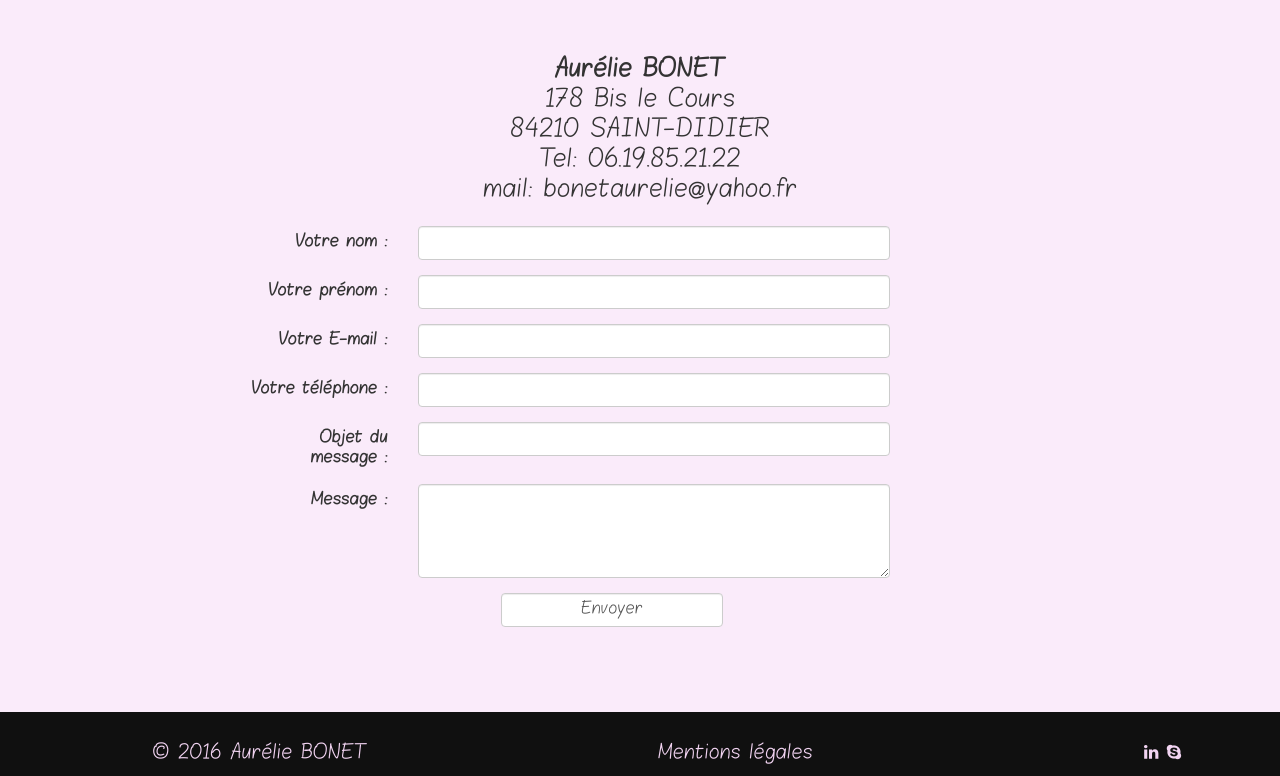
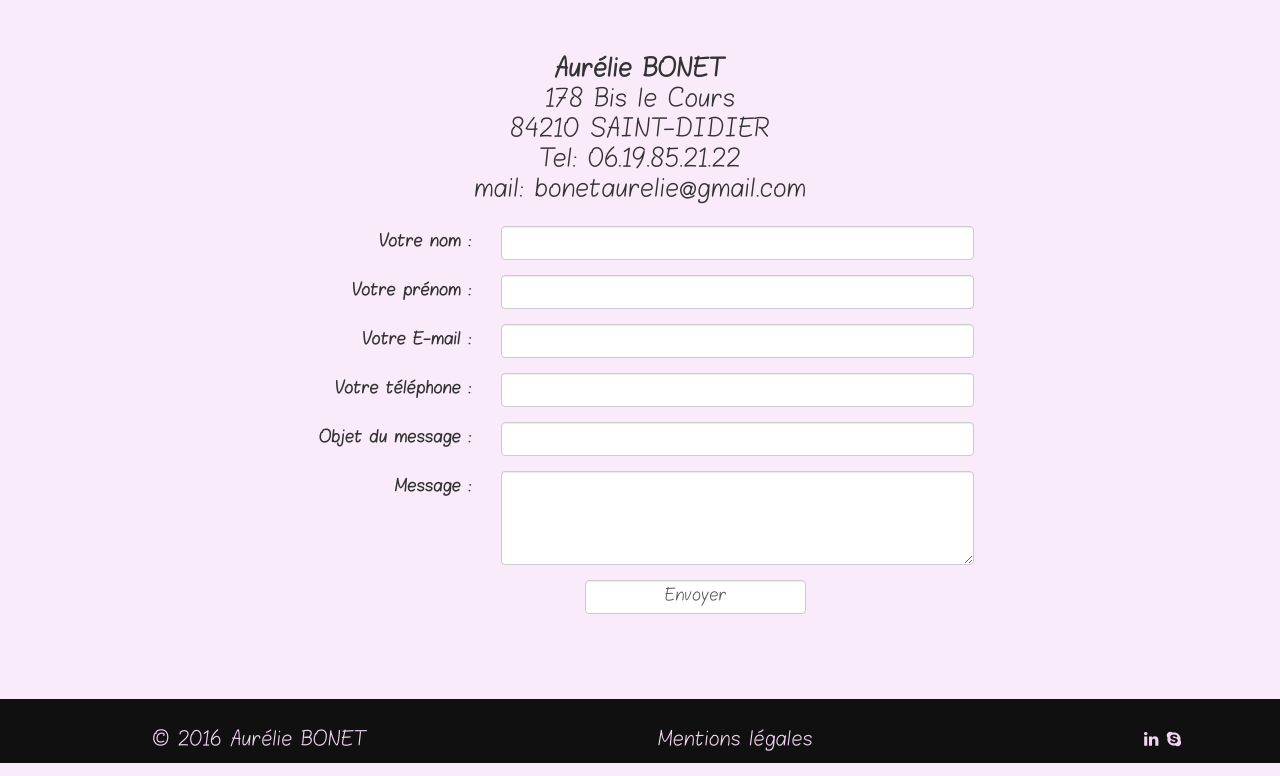
Before and after one commit to bonetaurelie/siteAurelie, a PHP site: page /contact.php in a window 1280 px wide. Shown: the part 54-830 px from the top of the page. Run offline with PHP 8.4, Linux system fonts and the light colour scheme; some libraries are stand-ins or nearby versions.

Commit message:
mise en forme page contact

```diff
--- a/contact.php
+++ b/contact.php
@@ -35,7 +35,7 @@ include ('menu.php');
                 178 Bis le Cours<br>
                 84210 SAINT-DIDIER<br>
                 Tel: 06.19.85.21.22<br>
-                mail: bonetaurelie@yahoo.fr
+                mail: bonetaurelie@gmail.com
             </address>
         </div>
     </div>
@@ -43,43 +43,43 @@ include ('menu.php');
     <div class="row">
         <form class="form-horizontal col-lg-offset-2 col-md-offset-2 col-sm-offset-2 col-xs-offset-2" action="send_email.php" method="post">
             <div class="form-group">
-                <label for="nom" class="col-lg-2 col-md-2 col-sm-3 col-xs-3 control-label">Votre nom :</label>
+                <label for="nom" class="col-lg-3 col-md-3 col-sm-3 col-xs-3 control-label">Votre nom :</label>
                 <div class="col-lg-6 col-md-6 col-sm-6 col-xs-6">
                     <input type="text" class="form-control" id="nom" name="nom" />
                 </div>
             </div>
             <div class="form-group">
-                <label for="prenom" class="col-lg-2 col-md-2 col-sm-3 col-xs-3 control-label">Votre prénom :</label>
+                <label for="prenom" class="col-lg-3 col-md-3 col-sm-3 col-xs-3 control-label">Votre prénom :</label>
                 <div class="col-lg-6 col-md-6 col-sm-6 col-xs-6">
                     <input type="text" class="form-control" id="prenom" name="prenom" />
                 </div>
             </div>
             <div class="form-group">
-                <label for="email" class="col-lg-2 col-md-2 col-sm-3 col-xs-3 control-label">Votre E-mail :</label>
+                <label for="email" class="col-lg-3 col-md-3 col-sm-3 col-xs-3 control-label">Votre E-mail :</label>
                 <div class="col-lg-6 col-md-6 col-sm-6 col-xs-6">
                     <input type="text" class="form-control" id="email" name="email" />
                 </div>
             </div>
             <div class="form-group">
-                <label for="tel" class="col-lg-2 col-md-2 col-sm-3 col-xs-3 control-label">Votre téléphone :</label>
+                <label for="tel" class="col-lg-3 col-md-3 col-sm-3 col-xs-3 control-label">Votre téléphone :</label>
                 <div class="col-lg-6 col-md-6 col-sm-6 col-xs-6">
                     <input type="text" class="form-control" id="tel" name="tel" />
                 </div>
             </div>
             <div class="form-group">
-                <label for="sujet" class="col-lg-2 col-md-2 col-sm-3 col-xs-3 control-label">Objet du message :</label>
+                <label for="sujet" class="col-lg-3 col-md-3 col-sm-3 col-xs-3 control-label">Objet du message :</label>
                 <div class="col-lg-6 col-md-6 col-sm-6 col-xs-6">
                     <input type="text" class="form-control" id="sujet" name="sujet" />
                 </div>
             </div>
             <div class="form-group">
-                <label for="message" class="col-lg-2 col-md-2 col-sm-3 col-xs-3 control-label">Message :</label>
+                <label for="message" class="col-lg-3 col-md-3 col-sm-3 col-xs-3 control-label">Message :</label>
                 <div class="col-lg-6 col-md-6 col-sm-6 col-xs-6">
                     <textarea id="message" class="form-control" name="message" cols="40" rows="4"></textarea>
                 </div>
             </div>
             <div class="form-group">
-                <div class="col-lg-3 col-lg-offset-3 col-md-3 col-md-offset-3 col-sm-3 col-sm-offset-3 col-xs-3 col-xs-offset-3">
+                <div class="col-lg-3 col-lg-offset-4 col-md-3 col-md-offset-4 col-sm-3 col-sm-offset-3 col-xs-3 col-xs-offset-3">
                     <input type="submit" class="form-control" name="envoyer" value="Envoyer" />
                 </div>
             </div>
```
